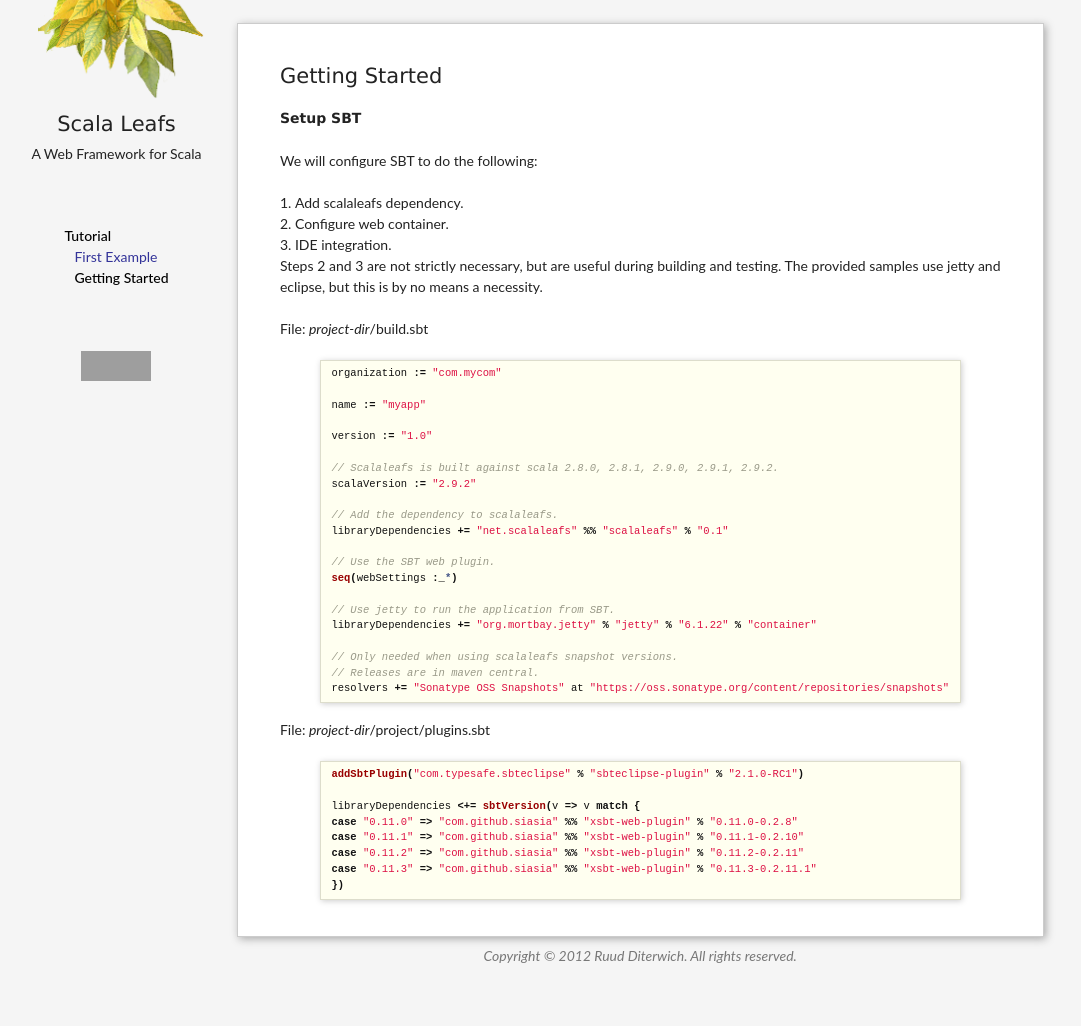
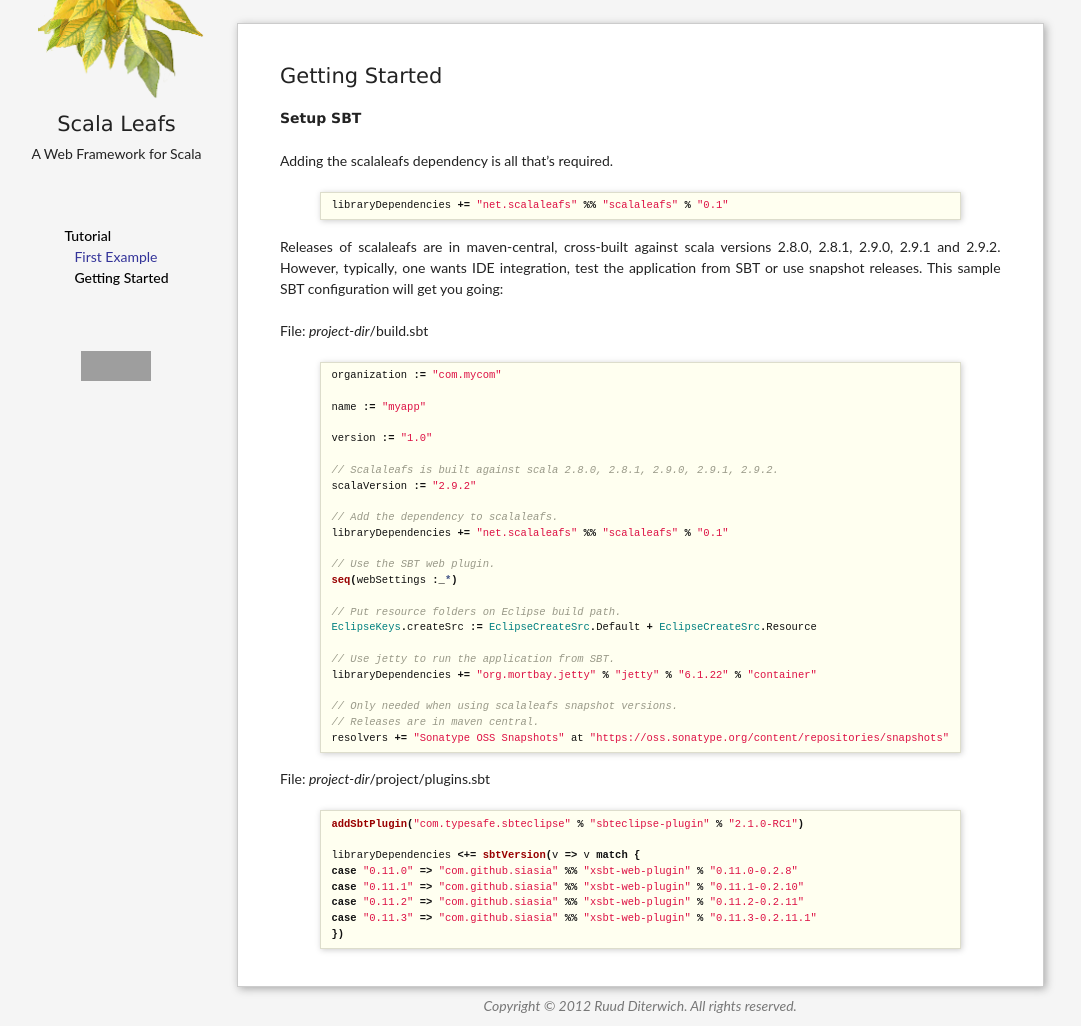
Before and after one commit to scalastuff/scalaleafs, a Jekyll site: the page built from tutorial/getting-started.md, in a window 1280 px wide. Shown: the whole page, without its empty margins (4-1085 px from the left). Built offline with Jekyll 4.4.1, drawn with Linux system fonts in a browser that asks for light colours; before the commit the page ends 976 px from its top, so only the background shows below that; grey boxes are pictures that could not be loaded.

Commit message:
Updated tutorial/getting-started.md

```diff
--- a/tutorial/getting-started.md
+++ b/tutorial/getting-started.md
@@ -7,14 +7,13 @@ index: 2
 
 ## Setup SBT
 
-We will configure SBT to do the following:
+Adding the scalaleafs dependency is all that's required.
 
- 1. Add scalaleafs dependency.
- 2. Configure web container.
- 3. IDE integration.
+{% highlight scala %}
+libraryDependencies += "net.scalaleafs" %% "scalaleafs" % "0.1"
+{% endhighlight %}
 
-Steps 2 and 3 are not strictly necessary, but are useful during building and testing.
-The provided samples use jetty and eclipse, but this is by no means a necessity.
+Releases of scalaleafs are in maven-central, cross-built against scala versions 2.8.0, 2.8.1, 2.9.0, 2.9.1 and 2.9.2. However, typically, one wants IDE integration, test the application from SBT or use snapshot releases. This sample SBT configuration will get you going:
 
 File: *project-dir*/build.sbt
 {% highlight scala %}
@@ -32,6 +31,9 @@ libraryDependencies += "net.scalaleafs" %% "scalaleafs" % "0.1"
 
 // Use the SBT web plugin.
 seq(webSettings :_*)
+
+// Put resource folders on Eclipse build path.
+EclipseKeys.createSrc := EclipseCreateSrc.Default + EclipseCreateSrc.Resource
 
 // Use jetty to run the application from SBT.
 libraryDependencies += "org.mortbay.jetty" % "jetty" % "6.1.22" % "container"
```
